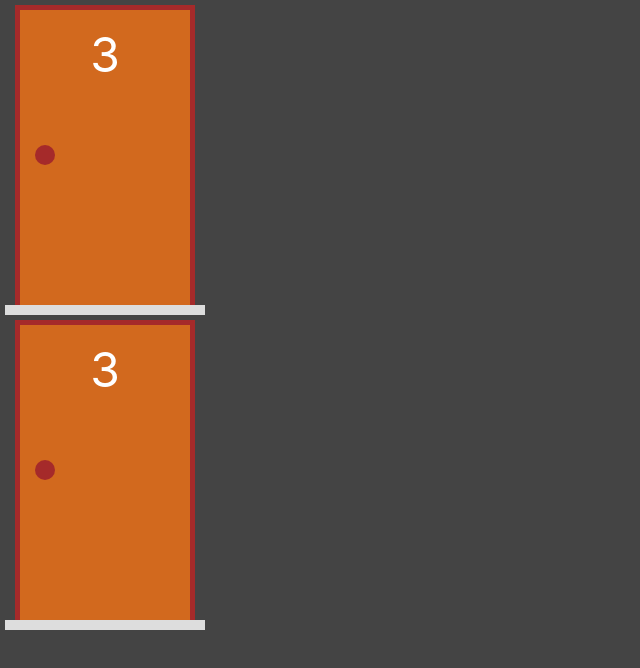
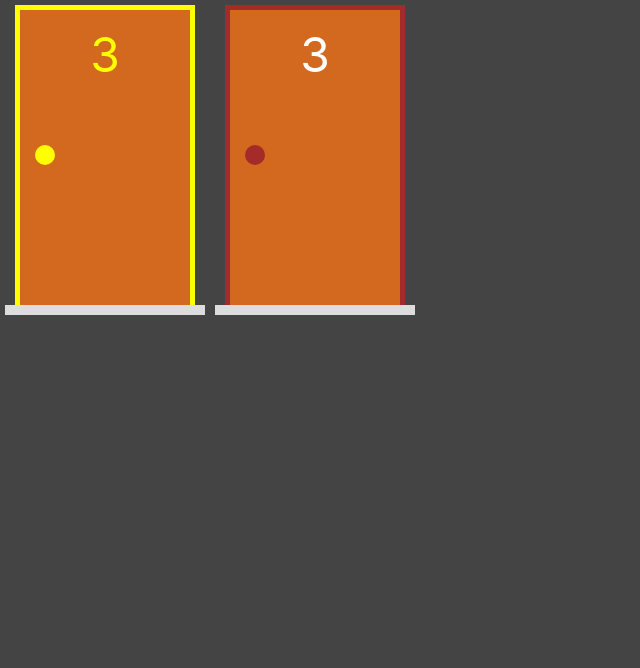
Before and after one commit to betosan83/next-monty-hall-doors, a Next.js app: page / in a window 1280 px wide. Shown: the top 668 px of the page, without its empty margins (0-640 px from the left). Built offline with nearby package versions, Linux system fonts and the light colour scheme.

Commit message:
Door model.

```diff
--- a/components/Door.jsx
+++ b/components/Door.jsx
@@ -1,10 +1,11 @@
 import styles from "../styles/Door.module.css"
 
 export default function Door(props) {
+    const selected = props.selected ? styles.selected : ''
 
     return (
         <div className={styles.area}>
-            <div className={styles.structure}>
+            <div className={`${styles.structure} ${selected} `}>
                 <div className={styles.door}>
                     <div className={styles.number}>3</div>
                     <div className={styles.doorhandle}></div>
--- a/pages/index.jsx
+++ b/pages/index.jsx
@@ -3,9 +3,9 @@ import Gift from "../components/Gift";
 
 export default function Home() {
   return (
-    <div>
-      <Door></Door>
-      <Door></Door>
+    <div style={{display: "flex"}}>
+      <Door selected={true}></Door>
+      <Door selected={false}></Door>
     </div>
   )
 }
--- a/styles/Door.module.css
+++ b/styles/Door.module.css
@@ -48,3 +48,17 @@
     border-radius: 10px;
     background-color: brown;
 }
+
+.selected {
+    border-left: 5px solid yellow;
+    border-top: 5px solid yellow;
+    border-right: 5px solid yellow;
+}
+
+.selected .number {
+    color: yellow;
+}
+
+.selected .doorhandle {
+    background-color: yellow;
+}
```
Also changed, not shown: model/porta.js (added, +40 -0 lines).
